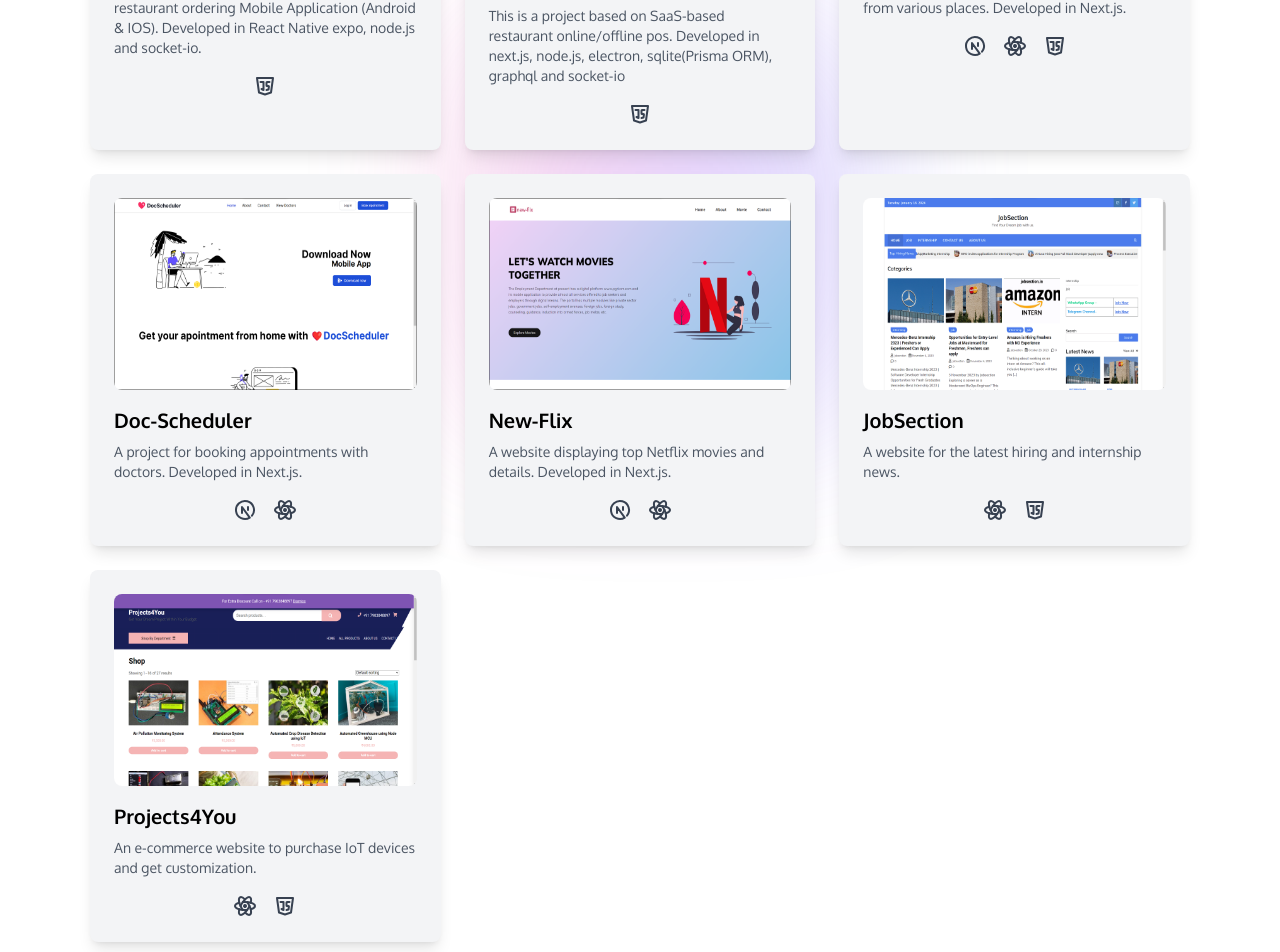
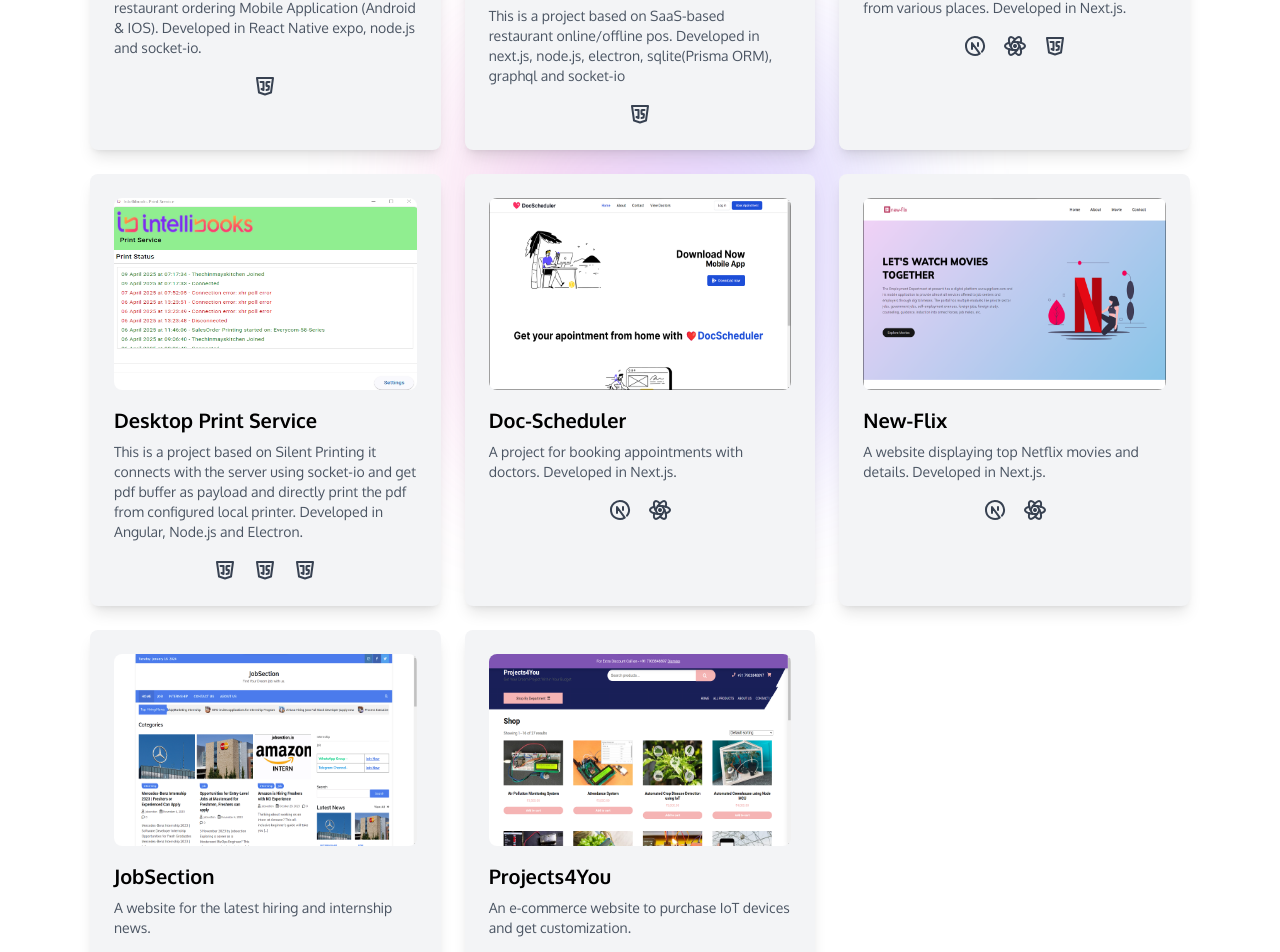
Before and after one commit to byteblastersdm/portfolio, a Next.js app: page /projects in a window 1280 px wide. Shown: the part 1074-2026 px from the top of the page. Built offline with nearby package versions, Linux system fonts and the light colour scheme.

Commit message:
project added

```diff
--- a/src/components/ui/Hero.tsx
+++ b/src/components/ui/Hero.tsx
@@ -3,51 +3,56 @@ import { Oxygen } from 'next/font/google'
 import Wrapper from '../shared/Wrapper'
 import Image from 'next/image'
 import Link from 'next/link'
+
 const oxygen = Oxygen({ weight: ['300', '400', '700'], subsets: ['latin'] })
+
 const Hero = () => {
     const name = "Saddam Irake"
     return (
         <Wrapper className='pt-[40%] sm:pt-[30%]'>
-            <div >
-                <p className={`md:text-xl text-lg font-light tracking-wider `}>HELLO AND WELCOME</p>
+            <div>
+                <p className={`md:text-xl text-lg font-light tracking-wider`}>HELLO AND WELCOME</p>
                 <h2 className={`font-semibold ${oxygen.className} leading-[3rem] flex gap-4 flex-col`}>
-                    <span className='md:text-8xl  text-5xl font-extrabold capitalize '>
+                    <span className='md:text-8xl text-5xl font-extrabold capitalize'>
                         <span className='md:text-6xl text-3xl font-semibold tracking-wider'>I'm </span>
                         <span className='[text-shadow:2px_2px_5px_black]'>
-
-                        {name},
+                            {name},
                         </span>
                     </span>
-                    {/* <br /> */}
-                    <span className={`md:text-6xl text-2xl font-bold tracking-wider whitespace-nowrap `}> a Full Stack Developer.
+                    <span className={`md:text-6xl text-2xl font-bold tracking-wider whitespace-nowrap`}>
+                        a Full Stack Developer.
                     </span>
                 </h2>
-                <p className='md:w-1/2 w-full md:leading-[2rem]  md:text-lg  text-base md:mt-5 mt-2'>
-                    I am a full stack developer based in Jamshedpur, India. I love to build web applications using React, NextJS, NodeJS, ExpressJS, MongoDB, and other technologies.
+                <p className='md:w-1/2 w-full md:leading-[2rem] md:text-lg text-base md:mt-5 mt-2'>
+                    I am a full stack developer based in Vadgaon Budruk, Pune, Maharashtra 411041. I love to build web and mobile applications using React, NextJS, ReactNative, Angular, NodeJS, ExpressJS, Postgres and other technologies.
                 </p>
                 <div className='flex gap-5 md:mt-10 mt-5'>
-                    <Link href={'#projects'} className='md:px-6 px-5 md:text-lg text-base md:py-3 py-2 rounded-lg bg-gray-700 hover:bg-gray-900 text-white'>My Projects</Link>
+                    <Link href={'#projects'} className='md:px-6 px-5 md:text-lg text-base md:py-3 py-2 rounded-lg bg-gray-700 hover:bg-gray-900 text-white'>
+                        My Projects
+                    </Link>
                     <Link href='./Saddam_cv.pdf' target='_blank'>
-                    <button className='md:px-6 px-5 md:text-lg text-base md:py-3 py-2 rounded-lg bg-gray-300 hover:bg-gray-300 text-gray-900'>Download CV</button></Link>
+                        <button className='md:px-6 px-5 md:text-lg text-base md:py-3 py-2 rounded-lg bg-gray-300 hover:bg-gray-300 text-gray-900'>
+                            Download CV
+                        </button>
+                    </Link>
                 </div>
             </div>
-            <div className='flex w-full md:justify-end  mt-10'>
+            <div className='flex w-full md:justify-end mt-10'>
                 <p className='flex md:text-lg text-base font-semibold capitalize mr-5'>
                     can follow me on :
                 </p>
-                    <div className='flex gap-4 items-center justify-center'>
-                        {/* <Link href='https://www.instagram.com' target='_blank'><Image src='/instagram.png' alt='insta' width={30} height={30} /></Link> */}
-                        <Link href='https://www.linkedin.com/in/saddam-irake-417a211a2/' target='_blank'><Image src='/linkedin.png' alt='facebook' width={30} height={30} /></Link>
-                        <Link href='https://github.com/byteblastersdm/' target='_blank'><Image src='/github.png' alt='facebook' width={30} height={30} /></Link>
-
-
-
-                    </div>
+                <div className='flex gap-4 items-center justify-center'>
+                    <Link href='https://www.linkedin.com/in/saddam-irake-417a211a2/' target='_blank'>
+                        <Image src='/linkedin.png' alt='linkedin' width={30} height={30} />
+                    </Link>
+                    <Link href='https://github.com/byteblastersdm/' target='_blank'>
+                        <Image src='/github.png' alt='github' width={30} height={30} />
+                    </Link>
+                </div>
             </div>
-            {/* will add a background image later */}
-            {/* <Image src={'/background.jpg'} alt='background'  height={2400} width={3400}  className='absolute top-0 left-0 md:hidden block z-[-1] opacity-50' /> */}
-            <div className=' absolute h-[400px] md:text-base text-sm w-[400px] bg-gradient-to-r from-indigo-500 via-purple-500 to-pink-500 top-0 right-0 z-[-1] opacity-25  blur-[80px]'/>
-            <div className=' absolute h-[400px] md:text-base text-sm w-[400px] bg-gradient-to-r from-indigo-500 via-purple-500 to-pink-500 bottom-0 left-0 z-[-1] opacity-25  blur-[80px]'/>
+            {/* Gradient backgrounds */}
+            <div className='absolute h-[400px] md:text-base text-sm w-[400px] bg-gradient-to-r from-indigo-500 via-purple-500 to-pink-500 top-0 right-0 z-[-1] opacity-25 blur-[80px]' />
+            <div className='absolute h-[400px] md:text-base text-sm w-[400px] bg-gradient-to-r from-indigo-500 via-purple-500 to-pink-500 bottom-0 left-0 z-[-1] opacity-25 blur-[80px]' />
         </Wrapper>
     )
 }
--- a/src/components/ui/Projects.tsx
+++ b/src/components/ui/Projects.tsx
@@ -48,6 +48,13 @@ const projects = [
     image: '/annadata.png',
     link: 'https://annadata-rk.vercel.app/',
     tech: ['Next.js', 'React', 'Node.js'], // Technologies used
+  },
+  {
+    name: 'Desktop Print Service',
+    description: 'This is a project based on Silent Printing it connects with the server using socket-io and get pdf buffer as payload and directly print the pdf from configured local printer. Developed in Angular, Node.js and Electron.',
+    image: '/printservce.png',
+    link: '',
+    tech: ['Angular', 'Node.Js', 'Electron'], // Technologies used
   },
   {
     name: 'Doc-Scheduler',
```
Also changed, not shown: public/printservce.png (added).
